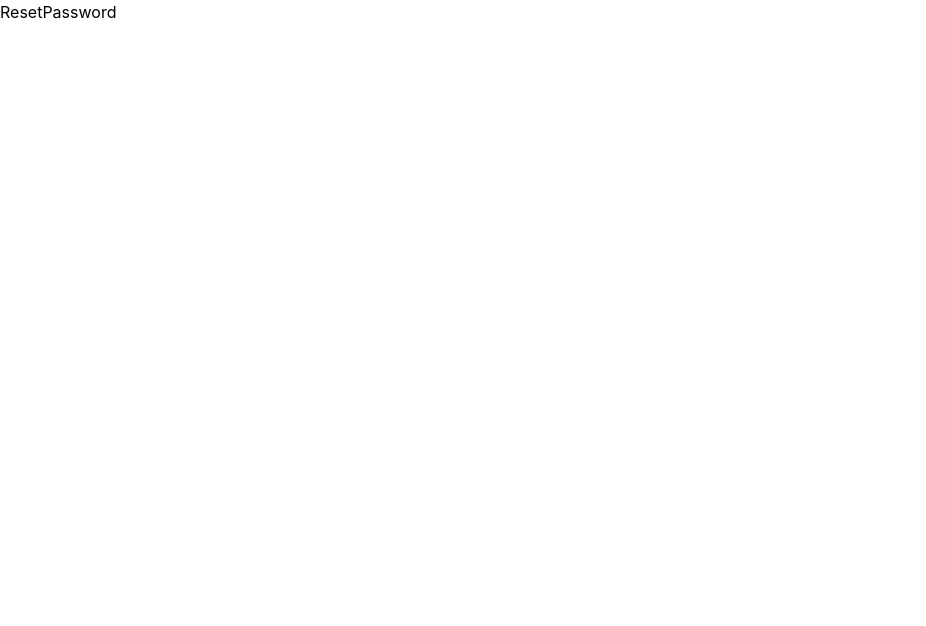
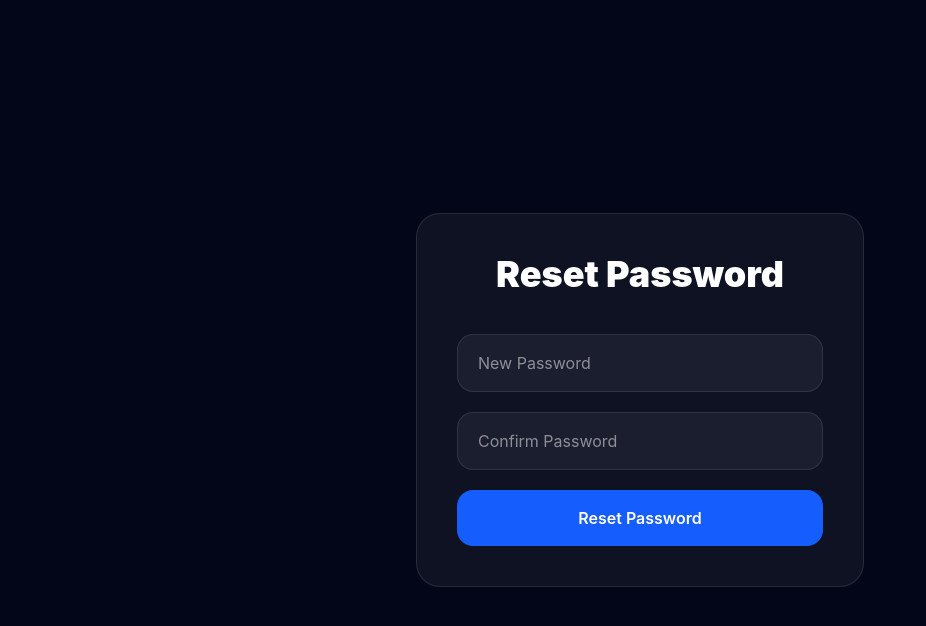
Before and after one commit to vinnymadaan/PollBoard, a React (Vite) app in the folder client/: page /reset-password/1 in a window 1280 px wide. Shown: the top 626 px of the page, without its empty margins (0-926 px from the left). Built offline with nearby package versions, Linux system fonts and the light colour scheme; no server answers.

Commit message:
feat: implement reset password functionality with token validation

```diff
--- a/client/src/pages/ResetPassword.jsx
+++ b/client/src/pages/ResetPassword.jsx
@@ -1,9 +1,172 @@
-import React from 'react'
+import {
+  useState,
+} from "react";
+
+import {
+  useNavigate,
+  useParams,
+} from "react-router-dom";
+
+import axios from "axios";
+
+import toast from "react-hot-toast";
+
+
 
 function ResetPassword() {
+
+  const { token } =
+    useParams();
+
+  const navigate =
+    useNavigate();
+
+
+
+  const [password,
+    setPassword] =
+    useState("");
+
+
+
+  const [confirmPassword,
+    setConfirmPassword] =
+    useState("");
+
+
+
+  const handleReset =
+    async () => {
+
+    try {
+
+      if (
+        password !==
+        confirmPassword
+      ) {
+
+        toast.error(
+          "Passwords do not match"
+        );
+
+        return;
+
+      }
+
+
+
+      await axios.post(
+
+        `${import.meta.env.VITE_API_URL}/auth/reset-password`,
+
+        {
+          token,
+          password,
+        }
+
+      );
+
+
+
+      toast.success(
+        "Password reset successful"
+      );
+
+
+
+      setTimeout(() => {
+
+        navigate("/login");
+
+      }, 2000);
+
+    } catch (error) {
+
+      toast.error(
+        "Failed to reset password"
+      );
+
+    }
+
+  };
+
+
+
   return (
-    <div>ResetPassword</div>
-  )
+
+    <div className="min-h-screen bg-slate-950 flex items-center justify-center px-6">
+
+      <div className="max-w-md w-full bg-white/5 border border-white/10 rounded-3xl p-10">
+
+        <h1 className="text-4xl font-black text-white text-center">
+
+          Reset Password
+
+        </h1>
+
+
+
+        <div className="mt-10 space-y-5">
+
+          <input
+
+            type="password"
+
+            placeholder="New Password"
+
+            value={password}
+
+            onChange={(e) =>
+              setPassword(
+                e.target.value
+              )
+            }
+
+            className="w-full rounded-2xl bg-white/5 border border-white/10 px-5 py-4 text-white outline-none"
+          />
+
+
+
+          <input
+
+            type="password"
+
+            placeholder="Confirm Password"
+
+            value={confirmPassword}
+
+            onChange={(e) =>
+              setConfirmPassword(
+                e.target.value
+              )
+            }
+
+            className="w-full rounded-2xl bg-white/5 border border-white/10 px-5 py-4 text-white outline-none"
+          />
+
+
+
+          <button
+
+            onClick={handleReset}
+
+            className="w-full py-4 rounded-2xl bg-blue-600 hover:bg-blue-500 transition-all duration-300 text-white font-semibold"
+          >
+
+            Reset Password
+
+          </button>
+
+        </div>
+
+      </div>
+
+    </div>
+
+  );
+
 }
 
-export default ResetPassword
+
+
+export default ResetPassword;
```
Also changed, not shown: 2 other files (tests, documents, lock files or other folders).
